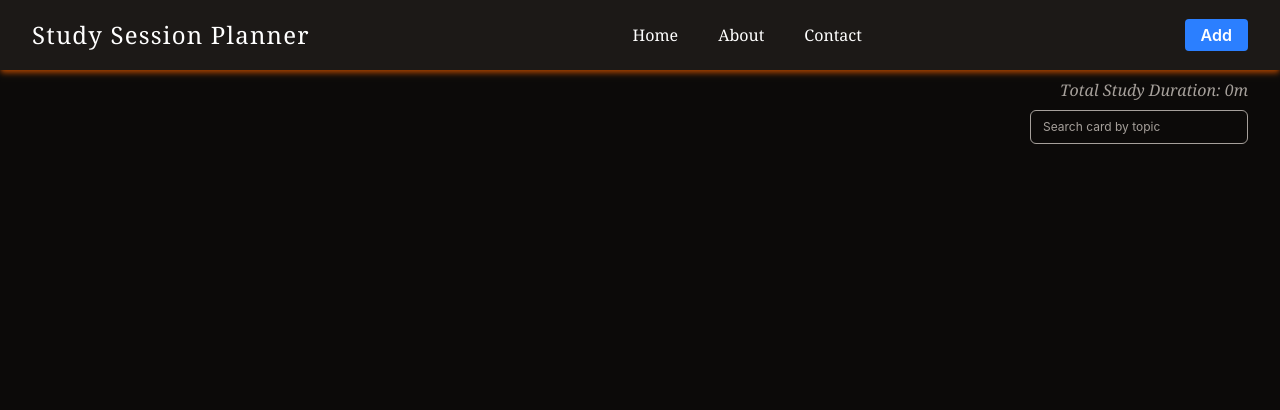
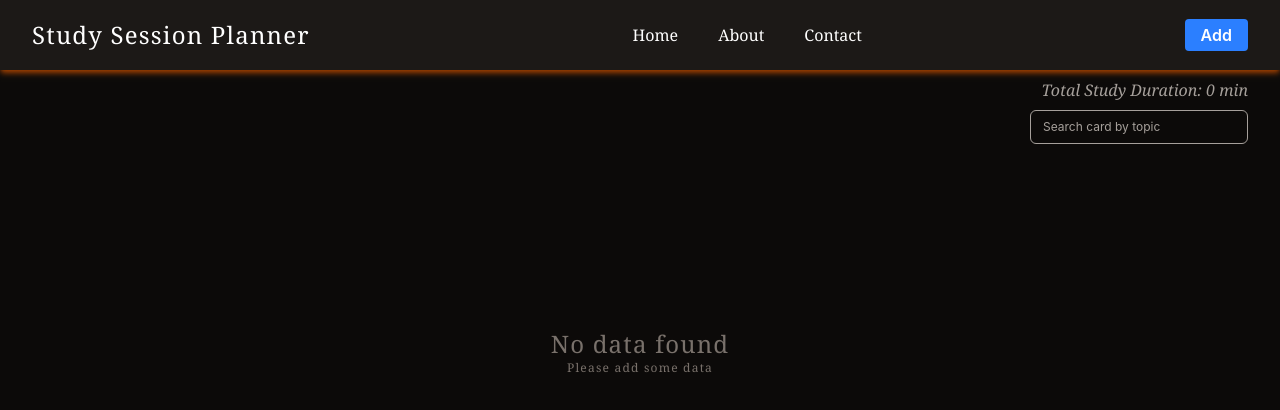
Before and after one commit to Brahmanaman/Study-Session-Planner, a React (Vite) app: page / in a window 1280 px wide. Shown: the top 410 px of the page. Built offline with nearby package versions, Linux system fonts and the light colour scheme.

Commit message:
added message on home screen to add some data

```diff
--- a/src/App.jsx
+++ b/src/App.jsx
@@ -11,19 +11,18 @@ export const App = () => {
 
   useEffect(() => {
     const totalMinutes = filteredSession?.reduce((acc, data) => {
-      return acc + (Number(data.duration) || 0)
-    }, 0)
+      return acc + (Number(data.duration) || 0);
+    }, 0);
 
     const hours = Math.floor(totalMinutes / 60);
     const minutes = totalMinutes % 60;
 
     if (hours == 0) {
-      setTotalHours(`${minutes}m`);
+      setTotalHours(`${minutes} min`);
+    } else {
+      setTotalHours(`${hours} h ${minutes} min`);
     }
-    else {
-      setTotalHours(`${hours}h ${minutes}m`);
-    }
-  }, [filteredSession])
+  }, [filteredSession]);
 
   const seachCard = (value) => {
     if (!value) {
@@ -31,22 +30,36 @@ export const App = () => {
       return;
     }
     let filteredData = session.filter((data) =>
-      data.topic?.toLowerCase().includes(value.toLowerCase())
+      data.topic?.toLowerCase().includes(value.toLowerCase()),
     );
-    setFilteredSession(filteredData)
-  }
-
+    setFilteredSession(filteredData);
+  };
 
   return (
     <>
       <div className="bg-stone-950 min-h-screen w-full">
         <Header setToggle={setToggle} />
         <div className="px-8 py-2 w-full text-end">
-          <p className="mb-2 text-stone-400 italic font-serif">Total Study Duration: {totalHours}</p>
+          <p className="mb-2 text-stone-400 italic font-serif">
+            Total Study Duration: {totalHours}
+          </p>
           <input
             onChange={(e) => seachCard(e.target.value)}
-            className="border border-stone-400 py-2 px-3 rounded-md placeholder:text-stone-400 outline-none text-xs" type="text" placeholder="Search card by topic" />
+            className="border border-stone-400 py-2 px-3 rounded-md placeholder:text-stone-400 outline-none text-xs"
+            type="text"
+            placeholder="Search card by topic"
+          />
         </div>
+        {filteredSession.length == 0 && (
+          <div className="h-100 w-full flex justify-center items-center flex-col">
+            <h1 className="text-stone-500 text-2xl font-serif tracking-wider">
+              No data found
+            </h1>
+            <p className="text-stone-500 font-serif text-xs tracking-widest">
+              Please add some data
+            </p>
+          </div>
+        )}
         <div className="px-8 mt-5 flex flex-wrap gap-5">
           {filteredSession &&
             filteredSession.map((data, index) => {
```
